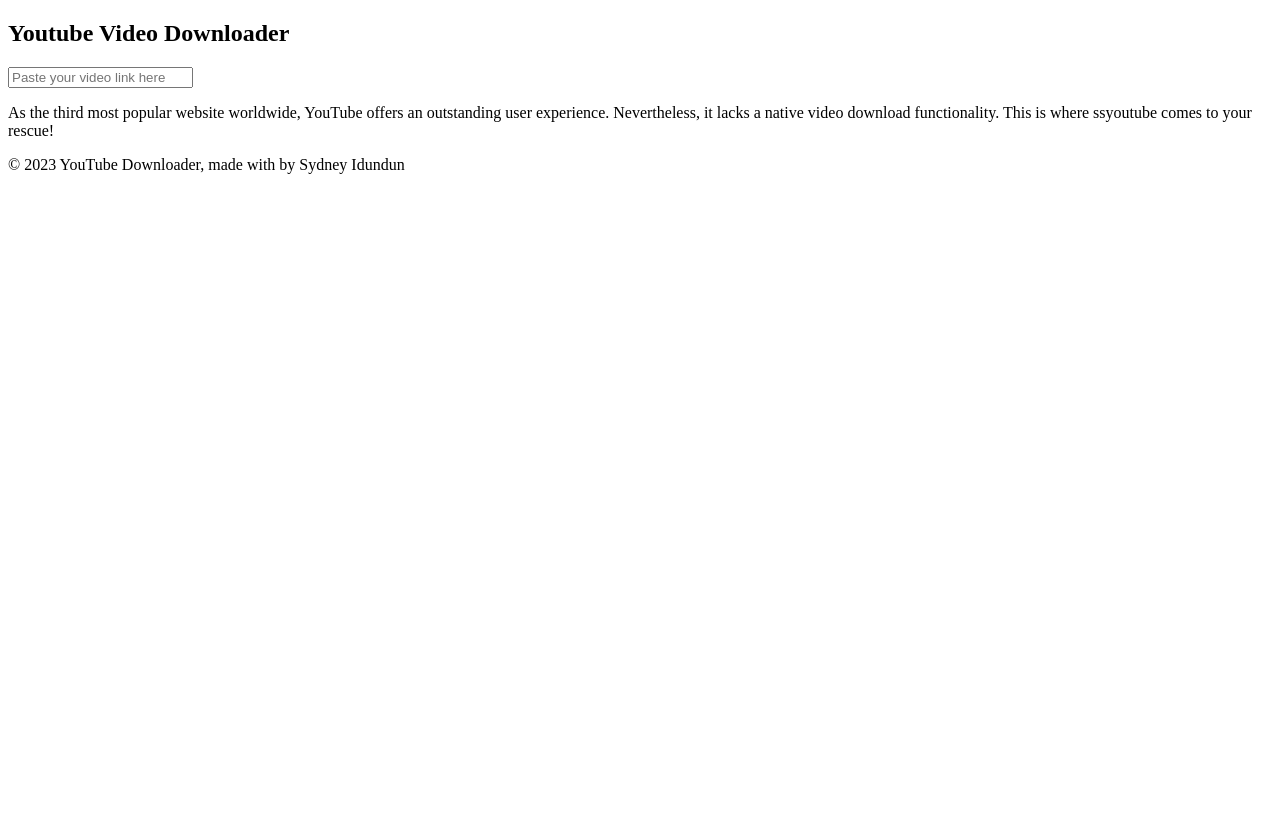
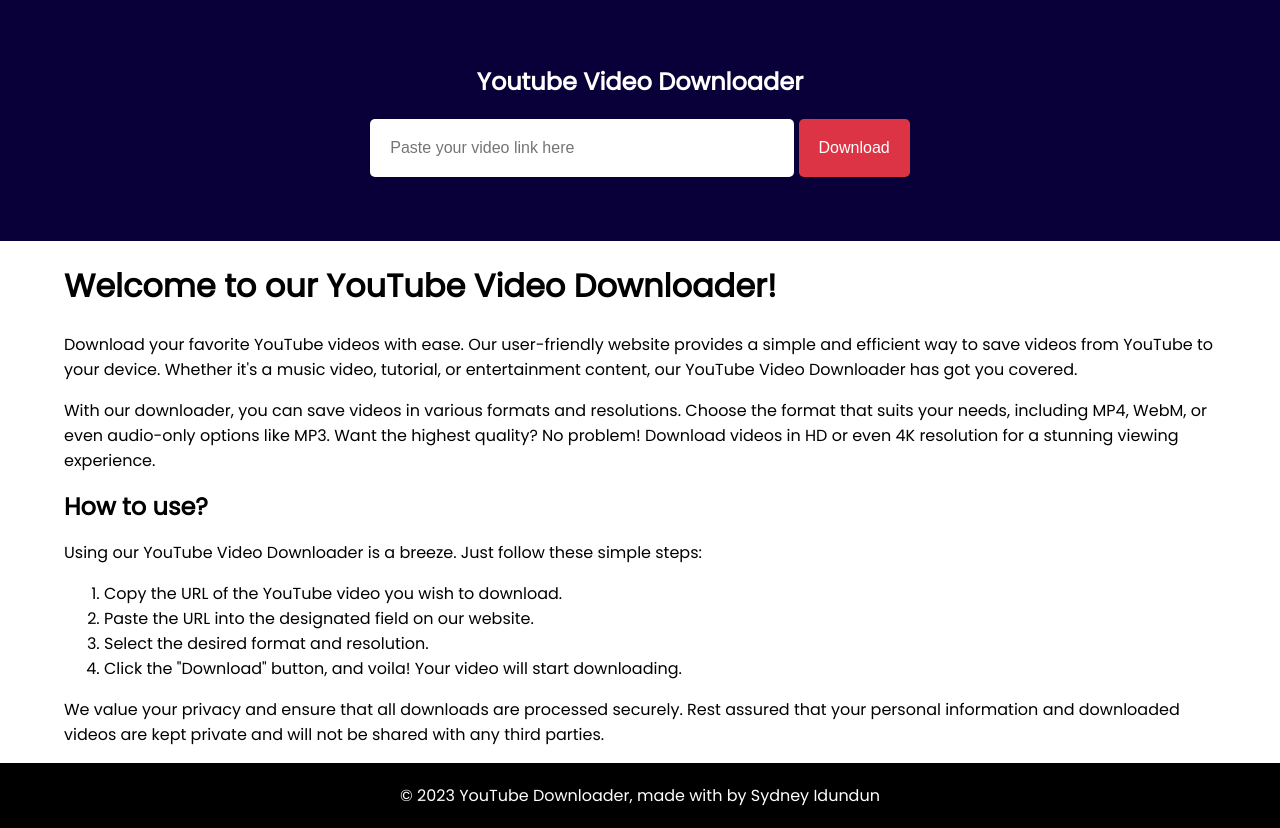
Before and after one commit to SydneyTechnologies/YoutubeDownloader, a FastAPI app: page / in a window 1280 px wide. Before the commit the page ends 174 px from the top, so only its background shows below. Run offline with FastAPI, Linux system fonts and the light colour scheme.

Commit message:
feat: added download functionality

```diff
--- a/main.py
+++ b/main.py
@@ -1,9 +1,40 @@
-from fastapi import FastAPI, Request
+from fastapi import FastAPI, Request, Body
+from fastapi.responses import FileResponse
 from fastapi.templating import Jinja2Templates
+from fastapi.staticfiles import StaticFiles
+from pydantic import BaseModel, HttpUrl
+import yt_dlp as youtube_dl
+import ssl
+import utils
+
+# Disable SSL verification
+ssl._create_default_https_context = ssl._create_unverified_context
 
 app = FastAPI(title="Youtube Downloader", description="Downloads youtube videos given the url link")
+app.mount("/static", StaticFiles(directory="static"), name="static")
 templates = Jinja2Templates(directory="templates")
+
+class videoOptions(BaseModel):
+    url: HttpUrl
+    quality: utils.FormatCategory
 
 @app.get("/")
 def index(request: Request):
     return templates.TemplateResponse("index.html",{"request": request})
+
+
+@app.post("/download/")
+def download(videoOption: videoOptions):
+      baseUrl = "https://www.youtube.com/watch?v="
+      videoId = videoOption.url.split("=")[1]
+      targetUrl = baseUrl+videoId
+      ydlOpts ={
+          'format': videoOption.quality.value,
+              'postprocessors': [  # Post-processing options
+        {'key': 'FFmpegExtractAudio'},  # Extract audio
+        {'key': 'FFmpegVideoConvertor', 'preferedformat': 'mp4'},  # Convert video to MP4
+    ],
+      }
+      with youtube_dl.YoutubeDL(ydlOpts) as ydl:
+        ydl.download([targetUrl])
+        return ""
--- /dev/null
+++ b/static/styles.css
@@ -0,0 +1,52 @@
+body {
+  font-family: "Poppins", sans-serif;
+  padding: 0;
+  margin: 0;
+}
+h2 {
+  margin: 0;
+}
+
+#search {
+  margin-top: 20px;
+  padding: 20px 20px;
+  width: 30%;
+  font-size: medium;
+  border-radius: 5px;
+  border: none;
+}
+.hero-section {
+  outline: none;
+  box-shadow: none;
+  padding: 5% 0px;
+  text-align: center;
+  background-color: #09003a;
+  color: white;
+}
+.hero-section::selection {
+  outline: none;
+  box-shadow: none;
+}
+
+#search-button {
+  padding: 20px 20px;
+  background-color: #dc3444;
+  border-radius: 5px;
+  border: none;
+  color: white;
+  font-size: medium;
+}
+
+.mid-section {
+  margin: 10px 5%;
+  color: black;
+}
+footer {
+  padding: 20px 0px;
+  background-color: black;
+  color: white;
+  /* position: sticky;
+  bottom: 0; */
+  width: 100%;
+  text-align: center;
+}
--- a/templates/index.html
+++ b/templates/index.html
@@ -10,22 +10,56 @@
       href="https://fonts.googleapis.com/css2?family=Poppins&display=swap"
       rel="stylesheet"
     />
+    <link rel="stylesheet" href="/static/styles.css" />
   </head>
   <body>
-    <div>
+    <div class="hero-section">
       <h2>Youtube Video Downloader</h2>
       <input
+        autocomplete="off"
         type="text"
         name=""
-        id=""
+        id="search"
         placeholder="Paste your video link here"
       />
+      <input id="search-button" type="button" value="Download" />
     </div>
-    <div>
+    <div class="mid-section">
+      <h1>Welcome to our YouTube Video Downloader!</h1>
       <p>
-        As the third most popular website worldwide, YouTube offers an
-        outstanding user experience. Nevertheless, it lacks a native video
-        download functionality. This is where ssyoutube comes to your rescue!
+        Download your favorite YouTube videos with ease. Our user-friendly
+        website provides a simple and efficient way to save videos from YouTube
+        to your device. Whether it's a music video, tutorial, or entertainment
+        content, our YouTube Video Downloader has got you covered.
+      </p>
+      <p>
+        With our downloader, you can save videos in various formats and
+        resolutions. Choose the format that suits your needs, including MP4,
+        WebM, or even audio-only options like MP3. Want the highest quality? No
+        problem! Download videos in HD or even 4K resolution for a stunning
+        viewing experience.
+      </p>
+      <div class="info-section">
+        <h2>How to use?</h2>
+        <p>
+          Using our YouTube Video Downloader is a breeze. Just follow these
+          simple steps:
+        </p>
+        <ol>
+          <li>Copy the URL of the YouTube video you wish to download.</li>
+          <li>Paste the URL into the designated field on our website.</li>
+          <li>Select the desired format and resolution.</li>
+          <li>
+            Click the "Download" button, and voila! Your video will start
+            downloading.
+          </li>
+        </ol>
+      </div>
+
+      <p>
+        We value your privacy and ensure that all downloads are processed
+        securely. Rest assured that your personal information and downloaded
+        videos are kept private and will not be shared with any third parties.
       </p>
     </div>
     <footer>© 2023 YouTube Downloader, made with by Sydney Idundun</footer>
```
Also changed, not shown: utils.py (added, +7 -0 lines), 3 other files.
